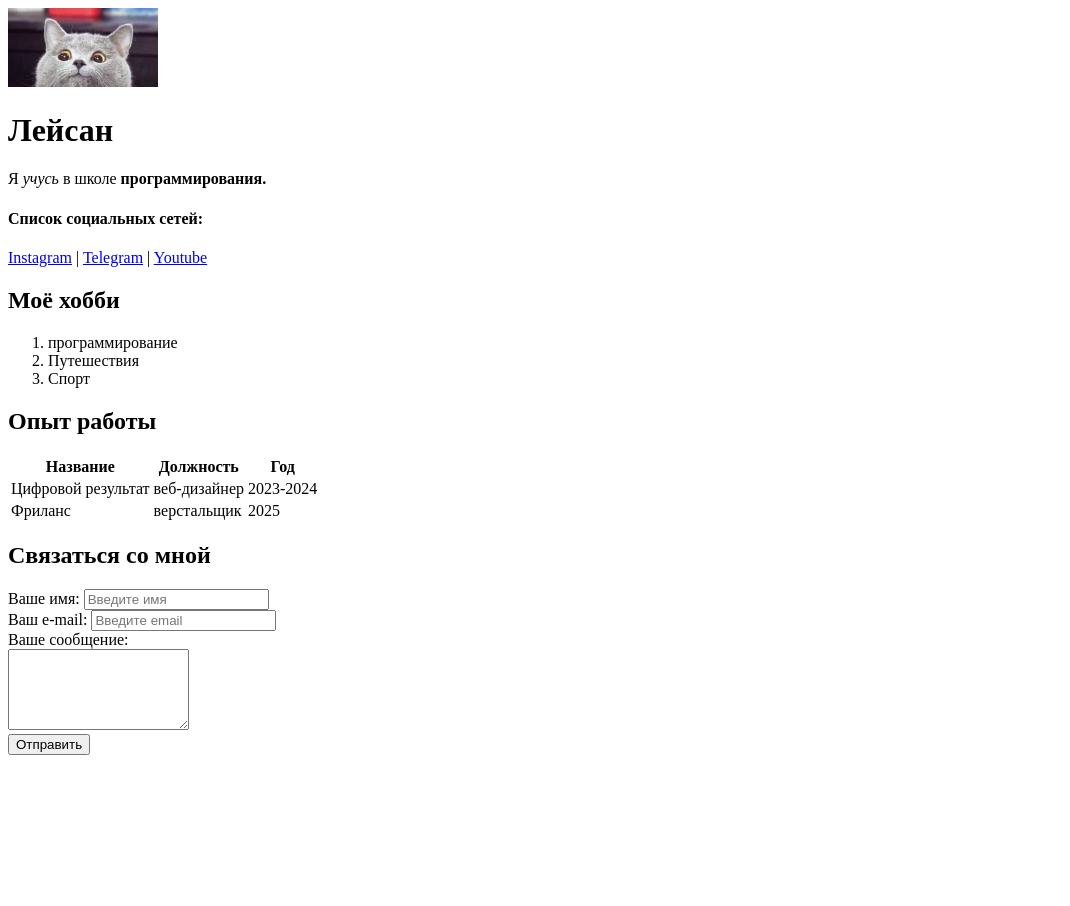
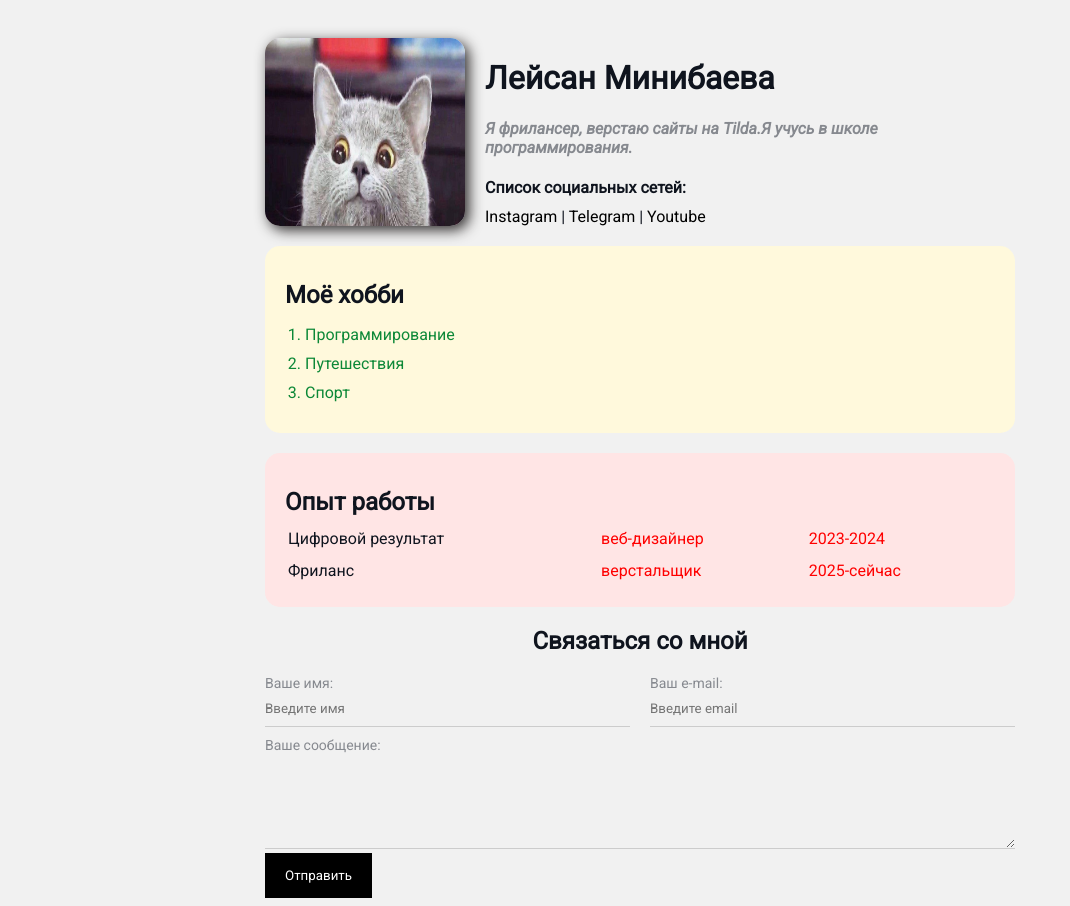
Before and after one commit to leyss19/resume, a plain HTML site: page index.html in a window 1280 px wide. Shown: the whole page, without its empty margins (0-1070 px from the left). Before the commit the page ends 800 px from the top, so only its background shows below. Drawn offline with Linux system fonts and the light colour scheme.

Commit message:
add styles

```diff
--- a/index.html
+++ b/index.html
@@ -6,16 +6,20 @@
     <meta name="viewport" content="width=device-width, initial-scale=1.0">
     <meta name="keywords" content="leisan, cv, resume">
     <meta name="description" content="Это сайт резюме Лейсан">
+    <link rel="stylesheet" href="style.css">
     <title>Leisan Resume</title>
 </head>
 
 <body>
+    <div class="container">
 
-    <img src="cat.jpg" alt="кошка" width="150">
+        <div class="info">
+            <img src="cat.jpg" alt="кошка" class="avatar">
 
-    <h1>Лейсан</h1>
+            <div class="info-text">
+                <h1>Лейсан Минибаева</h1>
 
-    <p>Я <em>учусь</em> в школе <strong>программирования.</strong></p>
+                <p>Я фрилансер, верстаю сайты на Tilda.Я <em>учусь</em> в школе программирования.</p>
 
                 <h4>Список социальных сетей:</h4>
                 <a href="https://instagram.com" target="_blank">Instagram</a>
@@ -23,25 +27,30 @@
                 <a href="https://telegram.com" target="_blank">Telegram</a>
                 |
                 <a href="https://www.youtube.com" target="_blank">Youtube</a>
+            </div>
+        </div>
 
+        <div class="card bg-yellow">
             <h2>Моё хобби</h2>
 
-    <ol>
-        <li>программирование</li>
+            <ol class="list">
+                <li>Программирование</li>
                 <li>Путешествия</li>
                 <li>Спорт</li>
             </ol>
+        </div>
 
+        <div class="card bg-red">
             <h2>Опыт работы</h2>
 
-    <table>
-        <thead>
+            <table class="table">
+                <!-- <thead>
             <tr>
                 <th>Название</th>
                 <th>Должность</th>
                 <th>Год</th>
             </tr>
-        </thead>
+        </thead> -->
                 <tbody>
                     <tr>
                         <td>Цифровой результат</td>
@@ -51,34 +60,38 @@
                     <tr>
                         <td>Фриланс</td>
                         <td>верстальщик</td>
-                <td>2025</td>
+                        <td>2025-сейчас</td>
                     </tr>
                 </tbody>
             </table>
-
-    <h2>Связаться со мной</h2>
-
-    <form>
-        <div>
-            <label for="name">Ваше имя:</label>
-            <input type="text" id="name"
-            placeholder="Введите имя">
         </div>
 
-        <div>
-            <label for="email">Ваш e-mail:</label>
-            <input type="email" id="email"
-            placeholder="Введите email">
+
+        <form class="form">
+            <h2>Связаться cо мной</h2>
+
+            <div class="form-row">
+
+                <div class="form-group">
+                    <label for="name">Ваше имя:</label>
+                    <input type="text" id="name" placeholder="Введите имя">
                 </div>
 
-        <div>
+                <div class="form-group">
+                    <label for="email">Ваш e-mail:</label>
+                    <input type="email" id="email" placeholder="Введите email">
+                </div>
+            </div>
+
+            <div class="form-group">
                 <label for="message">Ваше сообщение:</label>
-            <br>
                 <textarea id="message" cols="20" rows="5"></textarea>
             </div>
 
-        <input type="submit" value="Отправить">
+            <input class="btn" type="submit" value="Отправить">
         </form>
+
+    </div>
 
 </body>
 
--- /dev/null
+++ b/style.css
@@ -0,0 +1,168 @@
+@import url('https://fonts.googleapis.com/css2?family=Roboto:ital@0;1&display=swap');
+
+body {
+    font-family: 'Roboto', sans-serif;
+    font-size: 16px;
+    font-weight: normal;
+    background: #F1F1F1;
+    color: #0F141E;
+}
+
+a {
+    color: #000;
+    text-decoration: none;
+}
+
+a:hover {
+    text-decoration: underline;
+}
+
+a:active {
+    color: blue;
+}
+
+a:visited {
+    color: gray;
+}
+
+.container {
+    max-width: 750px;
+    margin: auto;
+    padding-top: 30px;
+}
+
+.avatar {
+    width: 200px;
+    border-radius: 15px;
+    box-shadow: 4px 4px 14px rgb(46, 43, 43);
+}
+
+.info {
+    margin-bottom: 20px;
+    display: flex;
+}
+
+.info-text {
+    margin-left: 20px;
+}
+
+.info-text p {
+    font-style: italic;
+    font-weight: bold;
+    color: #86898f;
+}
+
+.info-text h4 {
+    margin-bottom: 10px;
+}
+
+@media (max-width:650px) {
+    .info {
+        display: block;
+        text-align: center;
+    }
+}
+
+.card {
+    border-radius: 15px;
+    padding: 15px 20px;
+    margin-bottom: 20px;
+}
+
+.card h2 {
+    margin-bottom: 10px;
+}
+
+.bg-yellow {
+    background: #fff9dc;
+}
+
+.bg-red {
+    background: #ffe5e5;
+}
+
+.btn {
+    background: #000;
+    padding: 15px 20px;
+    color: #fff;
+    border: none;
+    font-family: inherit;
+    cursor: pointer;
+}
+
+.btn:hover {
+    opacity: 0.8;
+}
+
+.list {
+    padding: 0 20px;
+}
+
+.list li {
+    color: rgb(12, 136, 55);
+    margin-bottom: 10px;
+}
+
+.table {
+    width: 100%;
+}
+
+.table td {
+    padding-bottom: 10px;
+}
+
+.table td:nth-child(2),
+.table td:nth-child(3) {
+    color: red;
+}
+
+.form h2 {
+    text-align: center;
+
+}
+
+.form-row {
+    margin-bottom: 10px;
+    display: flex;
+}
+
+.form-row .form-group {
+    /* display: inline-block; */
+    margin-right: 20px;
+    width: 50%;
+    /* width: calc(50%-20px); */
+}
+
+.form-row .form-group:last-child {
+    margin-right: 0;
+}
+
+@media (max-width:650px) {
+    .form-row {
+        display: block;
+}
+
+.form-row .form-group {
+    width: 100%;
+    margin-right: 0;
+    margin-bottom: 10px;
+}
+}
+
+.form-group label {
+    display: block;
+    font-size: 14px;
+    color: #86898f;
+}
+
+.form-group input, .form-group textarea {
+    width: 100%;
+    box-sizing: border-box;
+    border: none;
+    background: transparent;
+    border-bottom: 1px solid #ccc;
+    color: #000;
+    padding: 10px 0 10px;
+    outline: none;
+    font-family: inherit;
+}
```
Lines whose indentation alone changed are shown as unchanged.
